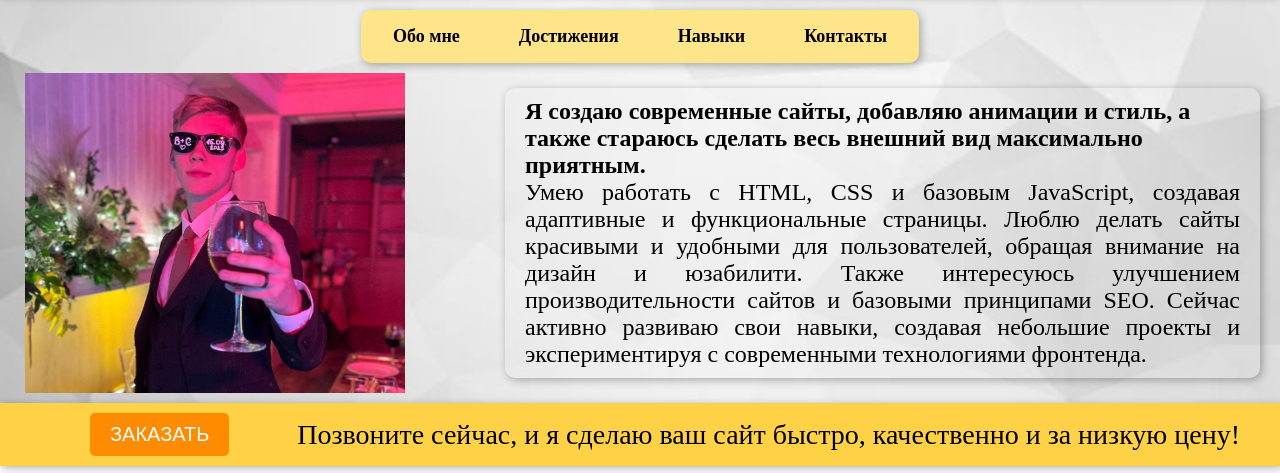
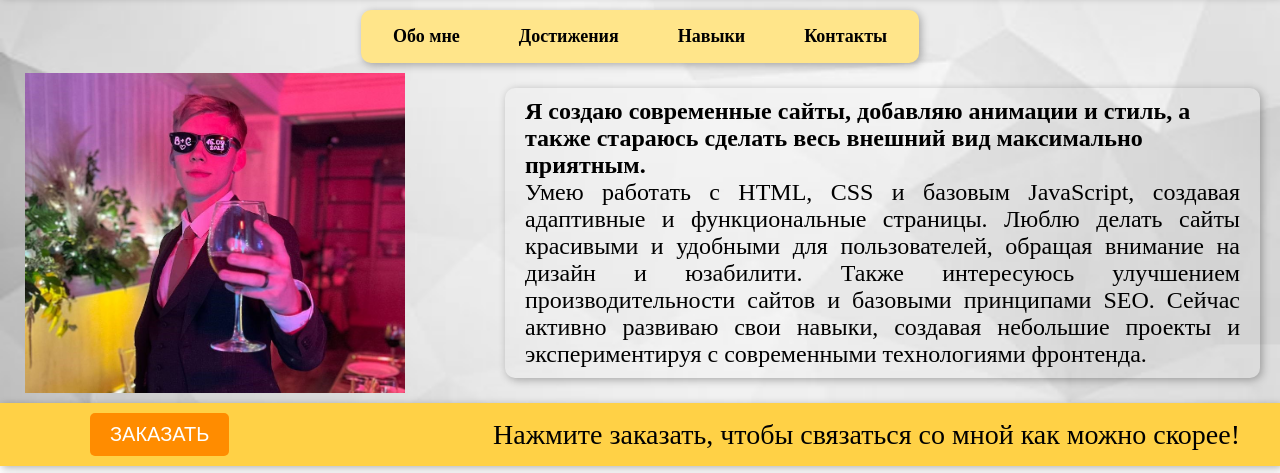
Before and after one commit to Ri4err/mywebsite, a plain HTML site: page index.html in a window 1280 px wide. Shown: the part 59-532 px from the top of the page. Drawn offline with Linux system fonts and the light colour scheme.

Commit message:
Update index.html

```diff
--- a/index.html
+++ b/index.html
@@ -39,7 +39,7 @@
         <div class="fonth3">
     <button class="button">Заказать</button>
     <div class="slogan">
-    <p>Позвоните сейчас, и я сделаю ваш сайт быстро, качественно и за низкую цену!</p>
+    <p>Нажмите заказать, чтобы связаться со мной как можно скорее!</p>
     </div>
     </div>
     </section>
@@ -148,4 +148,5 @@
     <p>Заявка принята! Я свяжусь с вами в ближайшее время!👋</p>
     </div>
     </body>
+
 </html>
```
